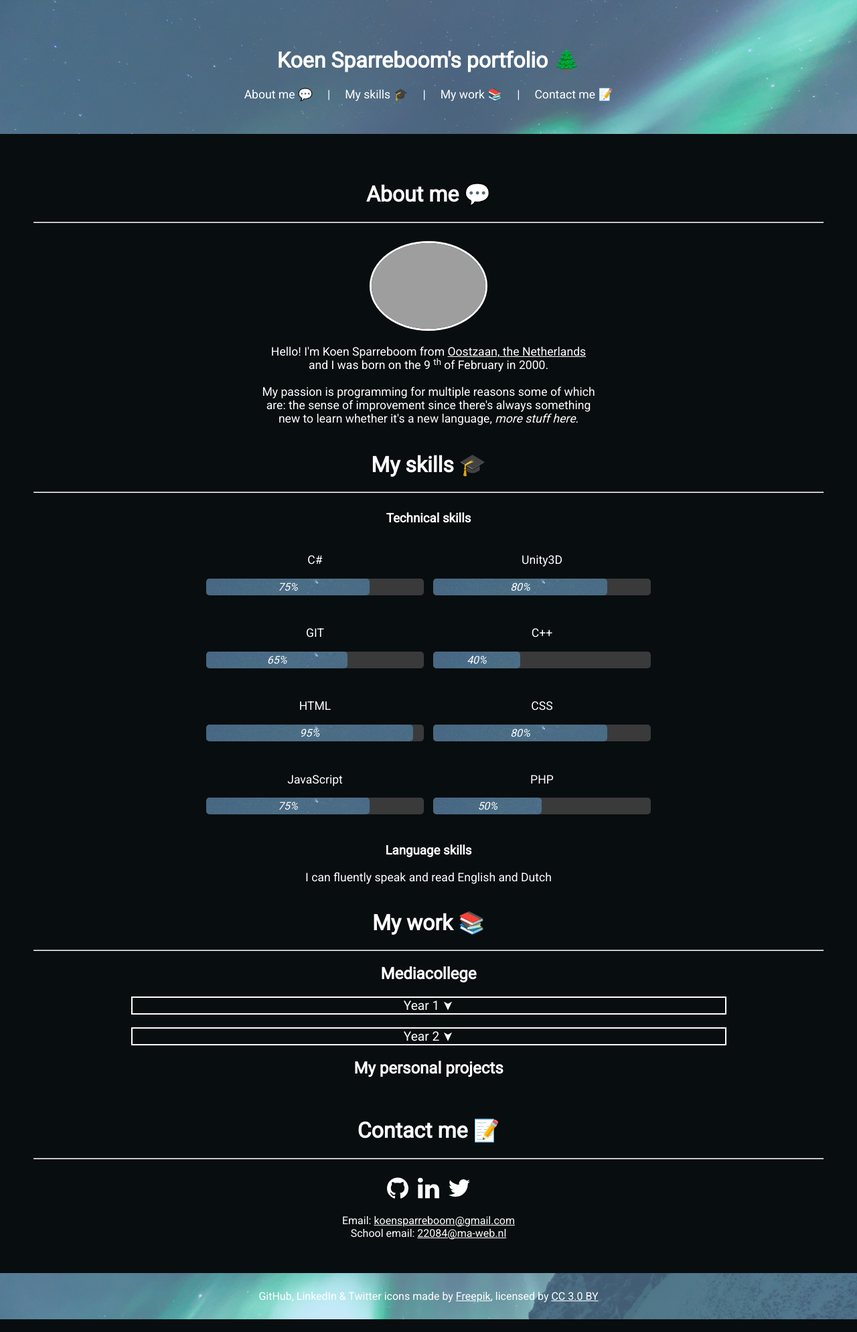
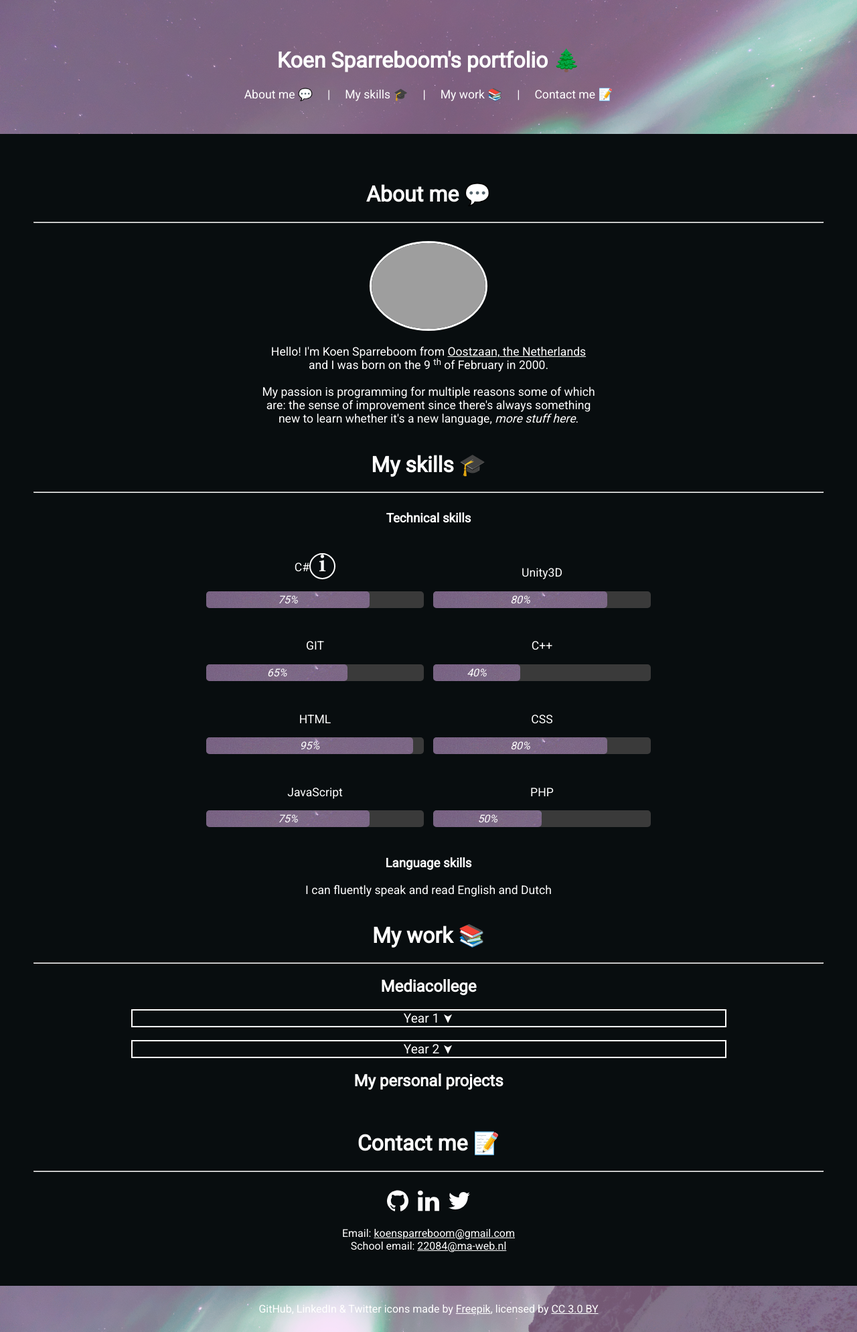
Before and after one commit to Nibkat/portfolio-old, a PHP site: page / in a window 1280 px wide. Shown: the whole page at 67% size. Run offline with PHP 8.4, Linux system fonts and the light colour scheme; some libraries are stand-ins or nearby versions; grey boxes are pictures that could not be loaded.

Commit message:
Added a prototype for an info button

```diff
--- a/index.html
+++ b/index.html
@@ -60,7 +60,7 @@
       <h3>Technical skills</h3>
 
       <div class="skill">
-        <p>C#</p>
+        <p>C#<span class="info">i</span></p>
         <div class="skill-percentage">
           <div class="skill-percentage-inner" style="width: 75%;">75%</div>
         </div>
--- a/style.css
+++ b/style.css
@@ -16,7 +16,7 @@ p {
   z-index: 99;
   border: none;
   outline: none;
-  background: rgba(107, 191, 255, 0.6);
+  background: rgba(255, 195, 255, 0.6);
   background-repeat: no-repeat;
   background-attachment: fixed;
   background-size: 100%;
@@ -34,7 +34,7 @@ p {
   display: flex;
   justify-content: center;
   align-items: center;
-  background: linear-gradient( rgba(146, 206, 255, 0.45), rgba(146, 206, 255, 0.45)), url('resources/Aurora.jpg');
+  background: linear-gradient( rgba(255, 195, 255, 0.45), rgba(255, 195, 255, 0.45)), url('resources/Aurora.jpg');
   background-repeat: no-repeat;
   background-attachment: fixed;
   background-size: 100%;
@@ -59,7 +59,7 @@ p {
   justify-content: center;
   align-items: center;
   padding: 25px 0 25px 0;
-  background: linear-gradient( rgba(146, 206, 255, 0.45), rgba(146, 206, 255, 0.45)), url('resources/Aurora.jpg');
+  background: linear-gradient( rgba(255, 195, 255, 0.45), rgba(255, 195, 255, 0.45)), url('resources/Aurora.jpg');
   background-attachment: fixed;
   background-repeat: no-repeat;
   background-size: 100%;
@@ -95,7 +95,7 @@ p {
   justify-content: center;
   align-items: center;
   height: 100%;
-  background: linear-gradient( rgba(146, 206, 255, 0.45), rgba(146, 206, 255, 0.45)), url('resources/Aurora.jpg');
+  background: linear-gradient( rgba(255, 195, 255, 0.45), rgba(255, 195, 255, 0.45)), url('resources/Aurora.jpg');
   background-attachment: fixed;
   border-radius: 5px;
   font-style: italic;
@@ -164,7 +164,6 @@ p {
 .header-link a {
   color: #fff;
   text-decoration: none;
-  transition: text-decoration 0.2s;
 }
 
 .header-link a:before {
@@ -212,3 +211,23 @@ p {
   margin: 0 1em 0 1em;
   cursor: default;
 }
+
+.info {
+  font-family: "Hoefler Text", "Baskerville Old Face", Garamond, "Times New Roman", serif;
+  font-weight: bold;
+
+  display: inline-block;
+  height: 1em;
+  width: 1em;
+  line-height: 1em;
+
+  -moz-border-radius: 30px; /* or 50% */
+  border-radius: 30px; /* or 50% */
+
+  border: 2px solid #fff;
+  color: #fff;
+  text-align: center;
+  font-size: 2em;
+
+  cursor: pointer;
+}
```
